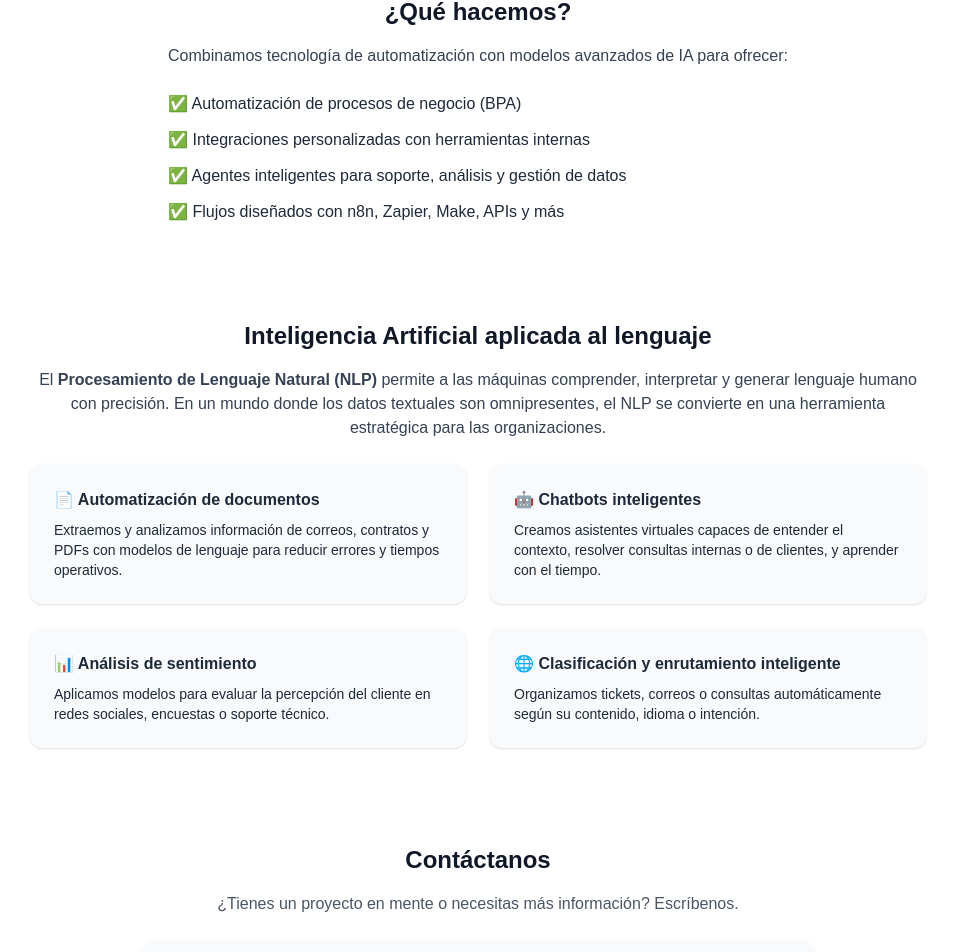
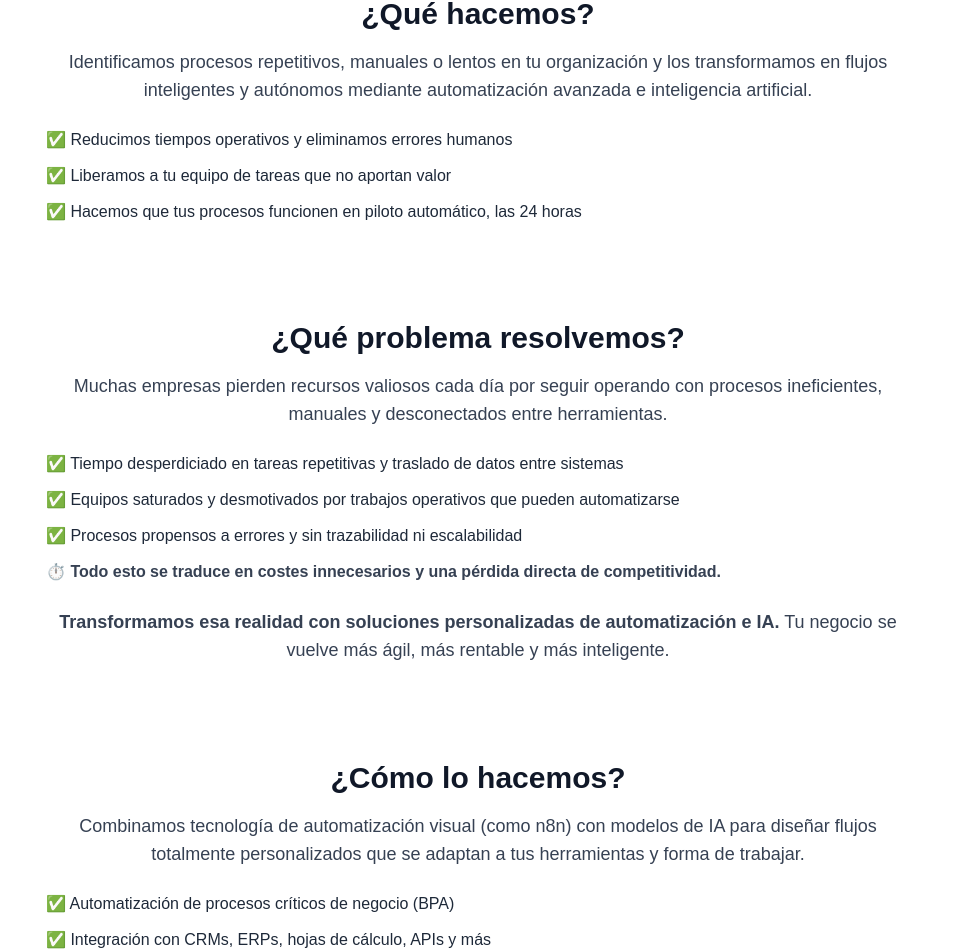
Before and after one commit to JILM1979/needine, a Next.js app: page / in a window 1280 px wide. Shown: the part 1318-2270 px from the top of the page, without its empty margins (162-1117 px from the left). Built offline with nearby package versions, Linux system fonts and the light colour scheme.

Commit message:
mejora texto de la web

```diff
--- a/src/app/page.tsx
+++ b/src/app/page.tsx
@@ -68,7 +68,7 @@ export default function Home() {
               con flujos inteligentes y automatizados
             </h2>
             <p className="text-gray-200 text-sm mt-4 max-w-xl">
-              Combinamos tecnología, IA y visión estratégica para automatizar desde lo simple hasta lo impensable.
+              Detectamos cuellos de botella y tareas repetitivas en tus procesos. Luego diseñamos e implementamos flujos automáticos con n8n e Inteligencia Artificial para que tu equipo gane tiempo y eficiencia.
             </p>
           </div>
         </div>
@@ -79,50 +79,78 @@ export default function Home() {
 
       <Chat />
 
-      <section className="mt-24 max-w-4xl text-center" id="services">
-        <h2 className="text-2xl font-semibold mb-4">¿Qué hacemos?</h2>
-        <p className="text-gray-700 mb-6">
-          Combinamos tecnología de automatización con modelos avanzados de IA para ofrecer:
+      <section className="mt-24 max-w-4xl mx-auto text-center px-4" id="services">
+        <h2 className="text-3xl font-bold mb-4 text-gray-900">¿Qué hacemos?</h2>
+        <p className="text-gray-700 text-lg mb-6">
+          Identificamos procesos repetitivos, manuales o lentos en tu organización y los transformamos en flujos inteligentes y autónomos mediante automatización avanzada e inteligencia artificial.
         </p>
-        <ul className="text-left space-y-3 text-gray-800">
-          <li>✅ Automatización de procesos de negocio (BPA)</li>
-          <li>✅ Integraciones personalizadas con herramientas internas</li>
-          <li>✅ Agentes inteligentes para soporte, análisis y gestión de datos</li>
-          <li>✅ Flujos diseñados con n8n, Zapier, Make, APIs y más</li>
+        <ul className="text-left space-y-3 text-gray-800 text-base">
+          <li>✅ Reducimos tiempos operativos y eliminamos errores humanos</li>
+          <li>✅ Liberamos a tu equipo de tareas que no aportan valor</li>
+          <li>✅ Hacemos que tus procesos funcionen en piloto automático, las 24 horas</li>
         </ul>
       </section>
 
-      <section className="mt-24 max-w-4xl text-center">
-        <h2 className="text-2xl font-semibold mb-4">
-          Inteligencia Artificial aplicada al lenguaje
-        </h2>
-        <p className="text-gray-700 mb-6">
-          El <strong>Procesamiento de Lenguaje Natural (NLP)</strong> permite a las máquinas comprender, interpretar y generar lenguaje humano con precisión. En un mundo donde los datos textuales son omnipresentes, el NLP se convierte en una herramienta estratégica para las organizaciones.
+      <section className="mt-24 max-w-4xl mx-auto text-center px-4">
+        <h2 className="text-3xl font-bold mb-4 text-gray-900">¿Qué problema resolvemos?</h2>
+        <p className="text-gray-700 text-lg mb-6">
+          Muchas empresas pierden recursos valiosos cada día por seguir operando con procesos ineficientes, manuales y desconectados entre herramientas.
+        </p>
+        <ul className="text-left space-y-3 text-gray-800 text-base">
+          <li>✅ Tiempo desperdiciado en tareas repetitivas y traslado de datos entre sistemas</li>
+          <li>✅ Equipos saturados y desmotivados por trabajos operativos que pueden automatizarse</li>
+          <li>✅ Procesos propensos a errores y sin trazabilidad ni escalabilidad</li>
+          <li className="font-semibold text-gray-700">
+            ⏱️ Todo esto se traduce en costes innecesarios y una pérdida directa de competitividad.
+          </li>
+        </ul>
+        <p className="text-gray-700 text-lg mt-6">
+          <strong>Transformamos esa realidad con soluciones personalizadas de automatización e IA.</strong> Tu negocio se vuelve más ágil, más rentable y más inteligente.
+        </p>
+      </section>
+
+      <section className="mt-24 max-w-4xl mx-auto text-center px-4">
+        <h2 className="text-3xl font-bold mb-4 text-gray-900">¿Cómo lo hacemos?</h2>
+        <p className="text-gray-700 text-lg mb-6">
+          Combinamos tecnología de automatización visual (como n8n) con modelos de IA para diseñar flujos totalmente personalizados que se adaptan a tus herramientas y forma de trabajar.
+        </p>
+        <ul className="text-left space-y-3 text-gray-800 text-base">
+          <li>✅ Automatización de procesos críticos de negocio (BPA)</li>
+          <li>✅ Integración con CRMs, ERPs, hojas de cálculo, APIs y más</li>
+          <li>✅ Agentes inteligentes para análisis, soporte, clasificación y más</li>
+          <li>✅ Soluciones basadas en herramientas como n8n, Zapier, Make y sistemas propios</li>
+        </ul>
+      </section>
+
+      <section className="mt-24 max-w-4xl mx-auto text-center px-4">
+        <h2 className="text-3xl font-bold mb-4 text-gray-900">IA aplicada al lenguaje</h2>
+        <p className="text-gray-700 text-lg mb-6">
+          Gracias al <strong>Procesamiento de Lenguaje Natural (NLP)</strong>, implementamos soluciones capaces de entender, generar y clasificar información textual de forma automática y contextual.
         </p>
 
         <div className="grid grid-cols-1 md:grid-cols-2 gap-6 text-left text-gray-800">
-          <div className="bg-gray-50 p-6 rounded-xl shadow-sm">
-            <h3 className="font-semibold mb-2">📄 Automatización de documentos</h3>
+          <div className="bg-white border border-gray-100 p-6 rounded-2xl shadow-sm hover:shadow-md transition">
+            <h3 className="font-semibold text-lg mb-2">📄 Automatización documental</h3>
             <p className="text-sm">
-              Extraemos y analizamos información de correos, contratos y PDFs con modelos de lenguaje para reducir errores y tiempos operativos.
+              Extraemos y procesamos datos desde emails, contratos y PDFs usando IA para ahorrar tiempo y minimizar errores.
             </p>
           </div>
-          <div className="bg-gray-50 p-6 rounded-xl shadow-sm">
-            <h3 className="font-semibold mb-2">🤖 Chatbots inteligentes</h3>
+          <div className="bg-white border border-gray-100 p-6 rounded-2xl shadow-sm hover:shadow-md transition">
+            <h3 className="font-semibold text-lg mb-2">🤖 Chatbots contextuales</h3>
             <p className="text-sm">
-              Creamos asistentes virtuales capaces de entender el contexto, resolver consultas internas o de clientes, y aprender con el tiempo.
+              Creamos asistentes virtuales que entienden consultas, se integran con tus datos y evolucionan con el tiempo.
             </p>
           </div>
-          <div className="bg-gray-50 p-6 rounded-xl shadow-sm">
-            <h3 className="font-semibold mb-2">📊 Análisis de sentimiento</h3>
+          <div className="bg-white border border-gray-100 p-6 rounded-2xl shadow-sm hover:shadow-md transition">
+            <h3 className="font-semibold text-lg mb-2">📊 Análisis de sentimiento</h3>
             <p className="text-sm">
-              Aplicamos modelos para evaluar la percepción del cliente en redes sociales, encuestas o soporte técnico.
+              Analizamos opiniones de clientes en redes, encuestas o soporte para tomar decisiones basadas en datos reales.
             </p>
           </div>
-          <div className="bg-gray-50 p-6 rounded-xl shadow-sm">
-            <h3 className="font-semibold mb-2">🌐 Clasificación y enrutamiento inteligente</h3>
+          <div className="bg-white border border-gray-100 p-6 rounded-2xl shadow-sm hover:shadow-md transition">
+            <h3 className="font-semibold text-lg mb-2">🌐 Clasificación inteligente</h3>
             <p className="text-sm">
-              Organizamos tickets, correos o consultas automáticamente según su contenido, idioma o intención.
+              Enrutamos automáticamente emails, tickets o mensajes por intención, idioma o urgencia con precisión y escala.
             </p>
           </div>
         </div>
```
